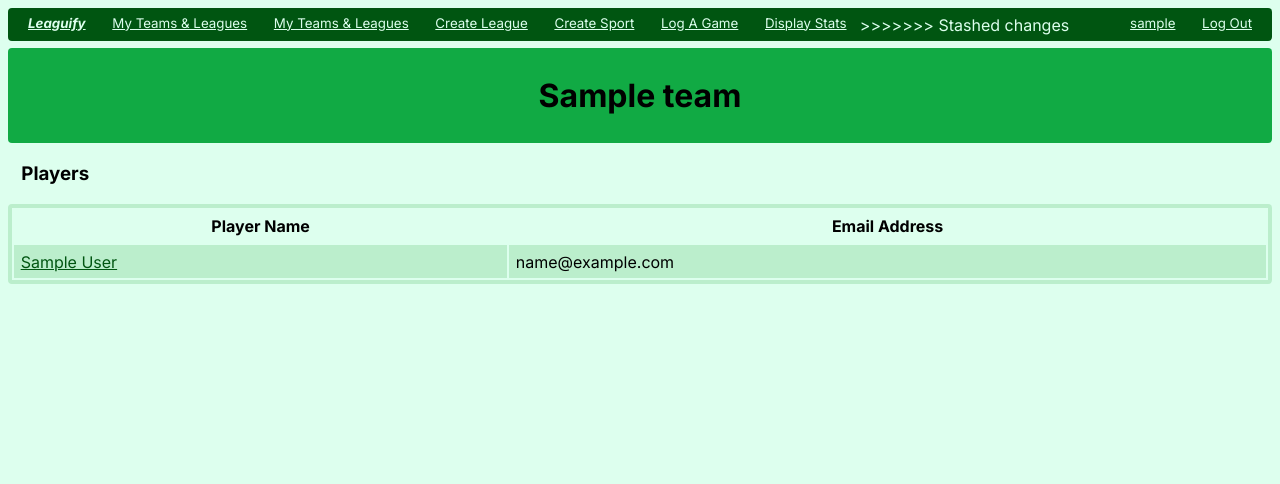
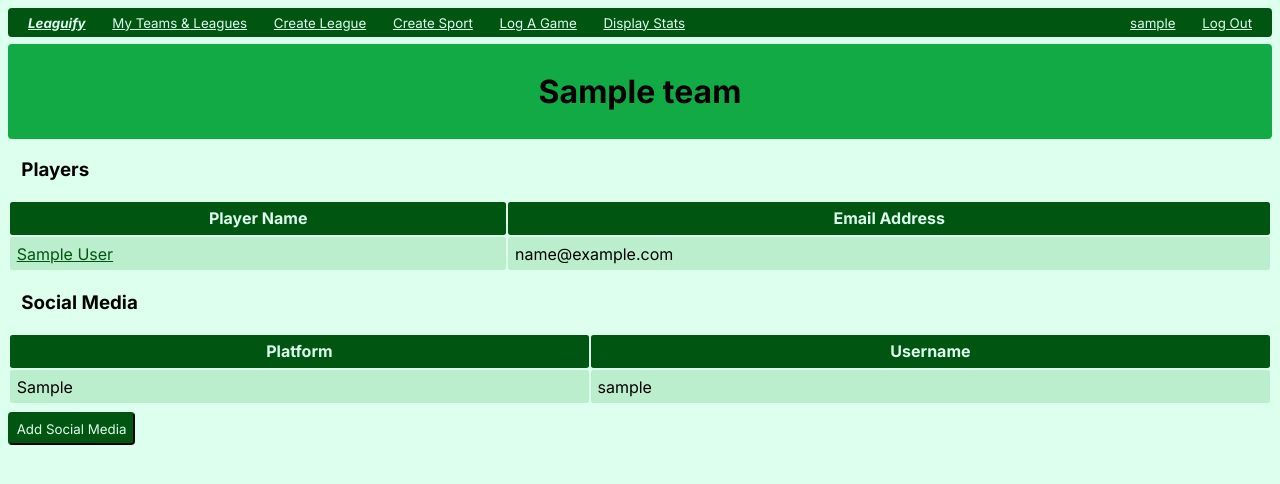
Before and after one commit to Hariswar/data-holics, a Django app: page /team/1/ in a window 1280 px wide. Shown: the top 484 px of the page. Run offline with Django 4.2, Linux system fonts and the light colour scheme; a user stored in the database is signed in; tables that the repository leaves empty hold one stand-in row (values such as "Sample post").

Commit message:
updated templates and detail pages, added social media

```diff
--- a/leaguify/admin.py
+++ b/leaguify/admin.py
@@ -3,5 +3,7 @@ from .models import *
 
 admin.site.register(Custom_User)
 admin.site.register(Sport)
+admin.site.register(Team)
+admin.site.register(Social_Media)
 admin.site.register(League)
 # Register your models here.
--- a/leaguify/static/index.css
+++ b/leaguify/static/index.css
@@ -74,17 +74,23 @@ header {
 }
 
 table {
-    border: 3pt solid var(--light);
-    background-color: var(--ultralight);
+    /* border: 2pt solid var(--dark); */
+    /* background-color: var(--light); */
     border-radius: 3pt;
     width: 100%;
 }
 
+th {
+    background-color: var(--dark);
+    color: var(--ultralight);
+}
+
 th, td {
     padding: 5pt;
+    border-radius: 2pt;
 }
 
-tr:nth-child(even) {
+tr {
     background-color: var(--light);
 }
 
@@ -93,9 +99,23 @@ form * {
 }
 
 button {
+    background-color: var(--dark);
+    color: var(--ultralight);
+    margin: 5pt 0;
+    border: 2pt outset var(--dark);
+    padding: 5pt;
+    border-radius: 3pt;
+}
+
+select {
     background-color: var(--light);
     margin: 5pt 0;
     border: 1pt solid var(--midtone);
     padding: 5pt;
     border-radius: 3pt;
 }
+
+hr {
+    border: solid 1pt var(--dark);
+    border-radius: 1pt;
+}
--- a/leaguify/templates/leaguify/team_detail.html
+++ b/leaguify/templates/leaguify/team_detail.html
@@ -22,6 +22,26 @@
         </tr>
     {% endfor %}
     </table>
+    {% if social_media %}
+        <h3>Social Media</h3>
+        <table>
+            <tr>
+                <th>Platform</th>
+                <th>Username</th>
+            </tr>
+        {% for sm in social_media %}
+            <tr>
+                <td>{{ sm.type }}</td>
+                <td>{{ sm.userName }}</td>
+            </tr>
+        {% endfor %}
+        </table>
+    {% endif %}
+    {% if user.is_authenticated and not team_joinable %}
+    <a href="add_social_media">
+        <button>Add Social Media</button>
+    </a>
+    {% endif %}
     {% if user.is_authenticated and team_joinable %}
     <a href="join">
         <button>Join Team</button>
--- a/leaguify/templates/master_template.html
+++ b/leaguify/templates/master_template.html
@@ -12,13 +12,10 @@
     <small><i><b><a href="{% url 'home' %}">Leaguify</a></b></i></small>
     {% if user.is_authenticated %}
     <small><a href="{% url 'user_home' %}">My Teams & Leagues</a></small>
-    <small><a href="{% url 'user_home' %}">My Teams & Leagues</a></small>
     <small><a href="{% url 'create_league' %}">Create League</a></small>
     <small><a href="{% url 'create_sport' %}">Create Sport</a></small>
     <small><a href="{% url 'create_game' %}">Log A Game</a></small>
     <small><a href="{% url 'display_stats' %}">Display Stats</a></small>
->>>>>>> Stashed changes
-    <!-- <small><a href="{% url 'create_team' %}">Create Team</a></small> -->
     <hr>
     <small><a href="{% url 'user_home' %}">{{ user }}</a></small>
     <small><a href="{% url 'log_out' %}">Log Out</a></small>
--- a/leaguify/urls.py
+++ b/leaguify/urls.py
@@ -24,6 +24,8 @@ urlpatterns = [
     path("display_stats", views.display_stats, name="display_stats"),
     path("team/<pk>/", views.TeamDetailView.as_view(), name="team_detail_view"),
     path("player/<pk>/", views.PlayerDetailView.as_view(), name="player_detail_view"),
+    path("team/<pk>/add_social_media", views.add_team_social_media, name="add_team_social_media"),
+    path("add_player_social_media", views.add_player_social_media, name="add_player_social_media"),
     path("league/<pk>/", views.LeagueDetailView.as_view(), name="league_detail_view"),
     path("team/<pk>/join", views.join_team, name="join_team"),
 ]
--- a/leaguify/views.py
+++ b/leaguify/views.py
@@ -23,6 +23,7 @@ class LeagueDetailView(DetailView):
         teams = Team.objects.filter(leagueID_id=context['object'].id)
         context['teams'] = teams
         return context
+
 class TeamDetailView(DetailView):
     model = Team
 
@@ -30,9 +31,13 @@ class TeamDetailView(DetailView):
         context = super().get_context_data(**kwargs)
         players = Player.objects.filter(teamID_id=context['object'].id)
         context['players'] = players
+        social_media = Team_Social_Media.objects.filter(teamID_id=context['object'].id)
+        context['social_media'] = social_media
         if players.filter(id=self.request.user.id).count() > 0:
             context['team_joinable'] = False
+            context['team_editable'] = True
         else:
+            context['team_editable'] = False
             players2 = Player.objects.filter(userID_id=self.request.user.id, teamID_id=context['object'].id)
             if players2.count() > 0:
                 context['team_joinable'] = False
@@ -45,6 +50,9 @@ class PlayerDetailView(DetailView):
 
     def get_context_data(self, **kwargs):
         context = super().get_context_data(**kwargs)
+        sm = Social_Media.objects.all()
+        context['social_media'] = sm
+        print(context)
         return context
 
 # DETAIL VIEWS
@@ -57,28 +65,26 @@ class LeagueDetailView(DetailView):
         teams = Team.objects.filter(leagueID_id=context['object'].id)
         context['teams'] = teams
         return context
+
 class TeamDetailView(DetailView):
     model = Team
 
     def get_context_data(self, **kwargs):
         context = super().get_context_data(**kwargs)
         players = Player.objects.filter(teamID_id=context['object'].id)
+        social_media = Team_Social_Media.objects.filter(teamID_id=context['object'].id)
         context['players'] = players
+        context['social_media'] = social_media
         if players.filter(id=self.request.user.id).count() > 0:
             context['team_joinable'] = False
+            context['team_editable'] = True
         else:
+            context['team_editable'] = False
             players2 = Player.objects.filter(userID_id=self.request.user.id, teamID_id=context['object'].id)
             if players2.count() > 0:
                 context['team_joinable'] = False
             else:
                 context['team_joinable'] = True
-        return context
-
-class PlayerDetailView(DetailView):
-    model = Player
-
-    def get_context_data(self, **kwargs):
-        context = super().get_context_data(**kwargs)
         return context
 
 # --- HTML PAGE VIEWS ---
@@ -278,6 +284,10 @@ def user_home(request):
     user = Custom_User.objects.get(emailAddress=request.user)
     template = loader.get_template('user_home.html')
     players = Player.objects.filter(userID_id=request.user.id)
+    social_media = []
+    for player in players.iterator():
+        items = Social_Media.objects.filter(playerID_id=player.id)
+        social_media.extend(items)
     teamIDs = players.values('teamID_id')
     teams = []
     for item in teamIDs:
@@ -287,7 +297,8 @@ def user_home(request):
             "league": team.leagueID
         })
     context = {
-        "teams": teams
+        "teams": teams,
+        "social_media": social_media
     }
     return HttpResponse(template.render(context, request))
 
@@ -335,6 +346,30 @@ def create_new_account(request):
         return redirect('create_acct')
 
     return render(request, 'blank.html')
+
+@csrf_protect
+def add_player_social_media(request):
+    if request.method == 'GET':
+        context = {}
+        return render(request, 'add_player_social_media.html', context)
+    elif request.method == 'POST':
+        platform = request.POST.get('type')
+        userName = request.POST.get('userName')
+        players = Player.objects.filter(userID_id=request.user.id)
+        for player in players.iterator():
+            sm = Social_Media.objects.create(type=platform, userName=userName, playerID_id=player.id)
+        return redirect('user_home')
+
+@csrf_protect
+def add_team_social_media(request, pk):
+    if request.method == 'GET':
+        context = {}
+        return render(request, 'add_team_social_media.html', context)
+    elif request.method == 'POST':
+        platform = request.POST.get('type')
+        userName = request.POST.get('userName')
+        sm = Team_Social_Media.objects.create(type=platform, userName=userName, teamID_id=pk)
+        return redirect('.')
 
 # CREATE NEW TEAM RESPONSE
 @csrf_protect
```
Also changed, not shown: leaguify/templates/add_player_social_media.html (added, +22 -0 lines), leaguify/templates/add_team_social_media.html (added, +22 -0 lines), leaguify/templates/leaguify/player_detail.html (+15 -1 lines), leaguify/templates/user_home.html (+19 -1 lines).
